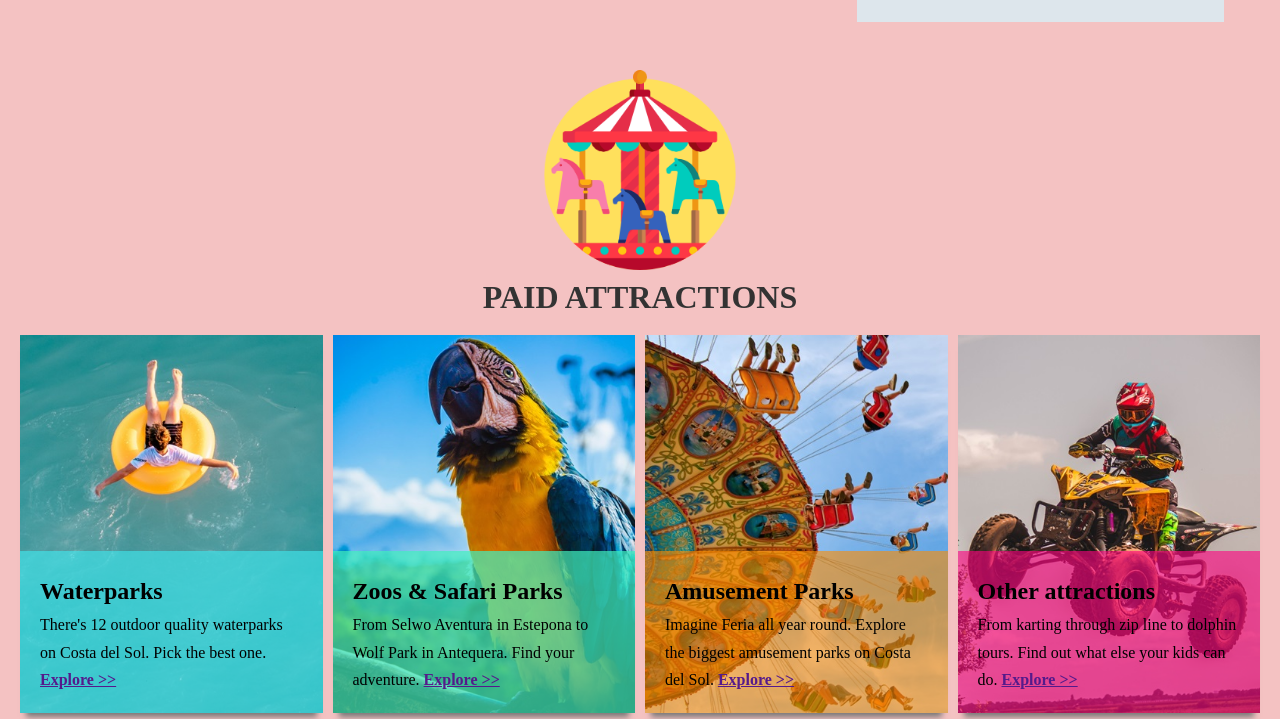
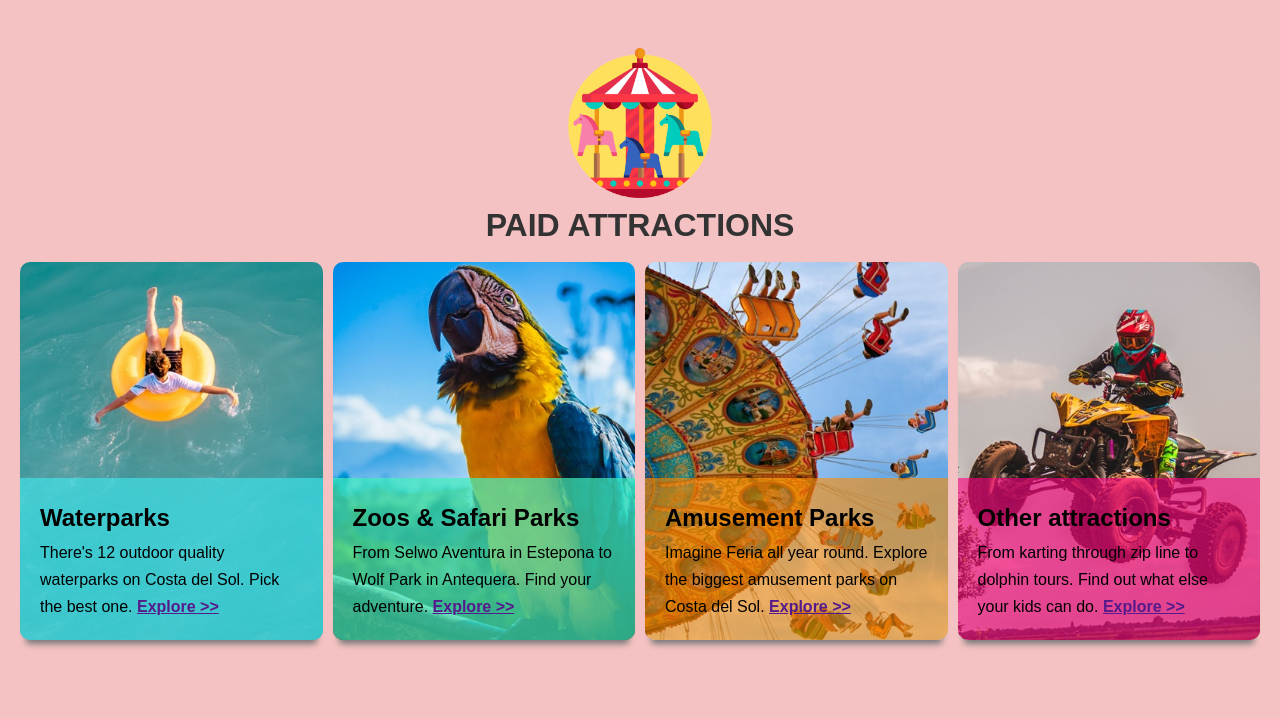
Before and after one commit to Suavek85/Playgrounds-on-Costa-del-Sol, a plain HTML site: page index.html in a window 1280 px wide. Shown: the part 2078-2797 px from the top of the page. Drawn offline with Linux system fonts and the light colour scheme.

Commit message:
Update style.css

```diff
--- a/style.css
+++ b/style.css
@@ -12,9 +12,11 @@ body {
 
     font-size: 16px;
     line-height: 1.7;
+    font-family: 'Kanit', sans-serif;
     color: white;
     padding: 0px;
-    background-image: linear-gradient(to top, #cfd9df 0%, #e2ebf0 100%);
+    background-color: #DDE6EC;
+
 }
 
 /* RESPONSIVE MENU */
@@ -358,6 +360,14 @@ a span {
 
 
 
+.btn-blank:hover {
+
+    background: rgba(64, 224, 208, 1);
+
+}
+
+
+
 /*SECTION 1 - PLAYGROUND SMALL BOXES*/
 
 .play {
@@ -439,8 +449,7 @@ a span {
 }
 
 
-
-/* SECTION 2 - NEWS*/
+/*SECTION 2 - NEWS*/
 
 .news-main {
 
@@ -448,16 +457,18 @@ a span {
     padding: 70px 20px 20px 20px;
     margin: 20px auto;
 
+
 }
 
 
 .news-img {
 
     display: block;
-    width: 200px;
+    width: 150px;
     height: auto;
     margin: auto;
     text-align: center;
+
 
 }
 
@@ -488,6 +499,7 @@ a span {
 .content {
     background-color: #DDE6EC;
     padding: 25px;
+    border-radius: 10px;
 }
 
 .news {
@@ -513,7 +525,7 @@ h5 {
 
     .news-img {
 
-        width: 150px;
+        width: 120px;
 
 
     }
@@ -579,6 +591,8 @@ h3 {
     position: relative;
     float: left;
     width: calc(25% - (30px / 4));
+    border-radius: 10px;
+    overflow: hidden;
     margin-right: 10px;
     margin-top: 10px;
     margin-bottom: 30px;
```
